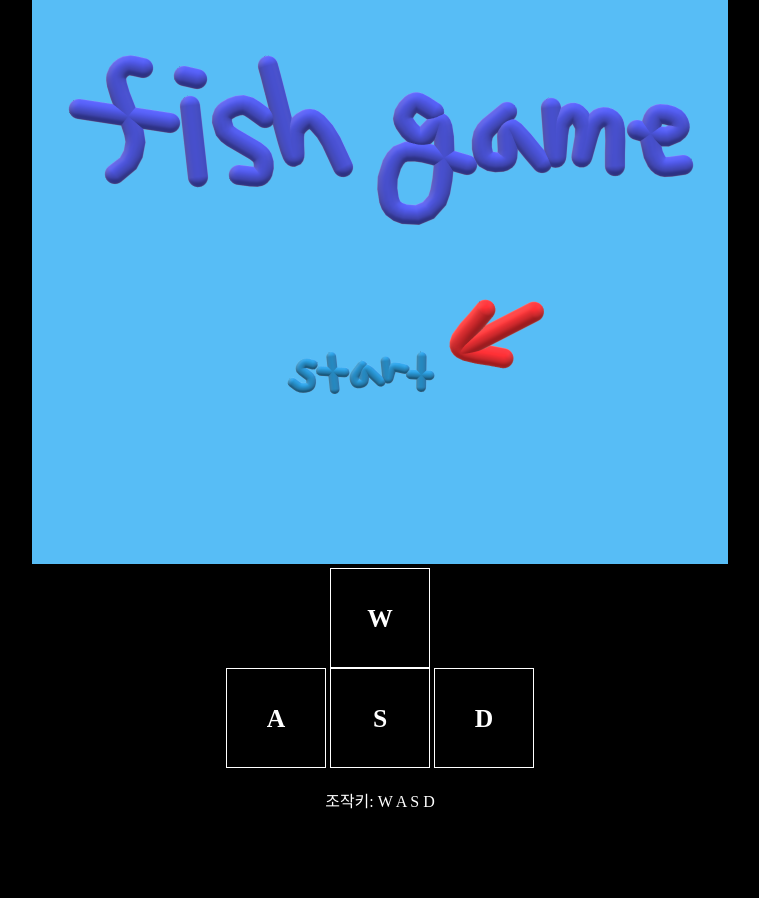
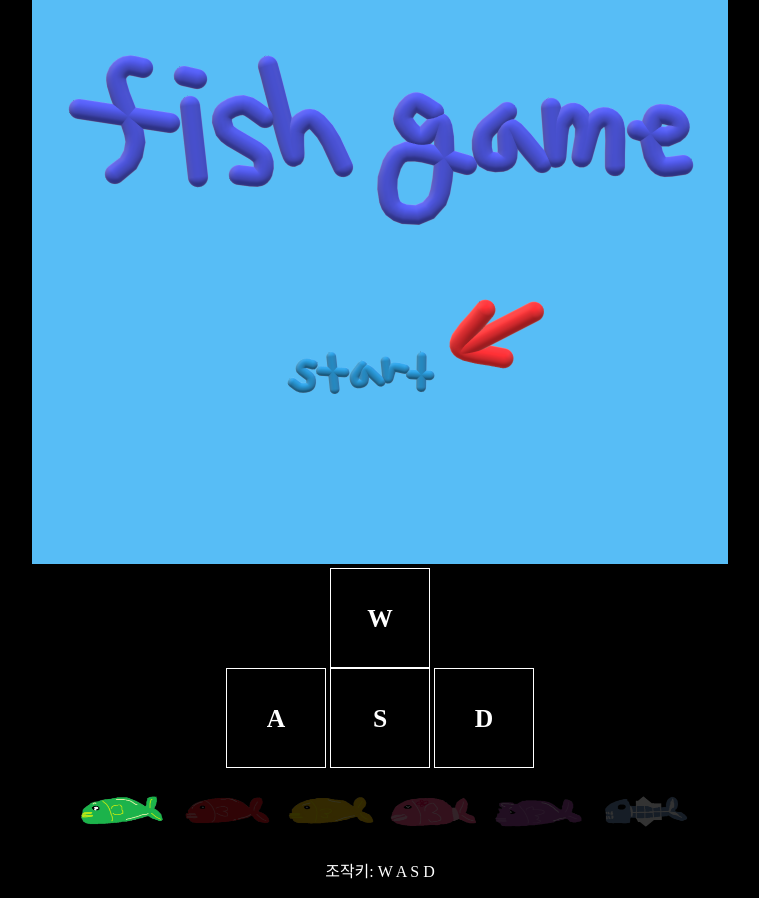
Before and after one commit to HelloNoa/FishSwim, a website with bundled scripts: page index.html in a window 1280 px wide. Shown: the whole page, without its empty margins (260-1019 px from the left). Before the commit the page ends 828 px from the top, so only its background shows below. Built offline with nearby package versions, Linux system fonts and the light colour scheme; animation ran at ten frames a second.

Commit message:
style: fix ui

```diff
--- a/index.html
+++ b/index.html
@@ -17,6 +17,14 @@
     <div class="btn btn_a"></div>
     <div class="btn btn_s"></div>
     <div class="btn btn_d"></div>
+    <ul class="fishList">
+        <li class="active"><img src="./fishgame/nooki/greenfish1.png" alt="greenfish"></li>
+        <li><img src="./fishgame/nooki/redfish1.png" alt="redfish"></li>
+        <li><img src="./fishgame/nooki/yellowfish1.png" alt="yellowfish"></li>
+        <li><img src="./fishgame/nooki/pinkfish1.png" alt="pinkfish"></li>
+        <li><img src="./fishgame/nooki/monsterfish1.png" alt="monsterfish"></li>
+        <li><img src="./fishgame/nooki/bonefish1.png" alt="bonefish"></li>
+    </ul>
     <div>
         <p>조작키: W A S D</p>
     </div>
--- a/style.scss
+++ b/style.scss
@@ -120,6 +120,27 @@ body {
       }
     }
 
+    ul.fishList {
+      list-style: none;
+      padding: 0;
+
+      li {
+        display: inline-block;
+        opacity: 0.2;
+
+        &.active {
+          opacity: 1;
+        }
+
+        img {
+          max-width: 100px;
+          max-height: 50px;
+          width: 10vw;
+          height: 5vw;
+        }
+      }
+    }
+
     canvas#game {
       width: 696px;
       height: 564px;
```
Also changed, not shown: style.css, 1 other file.
